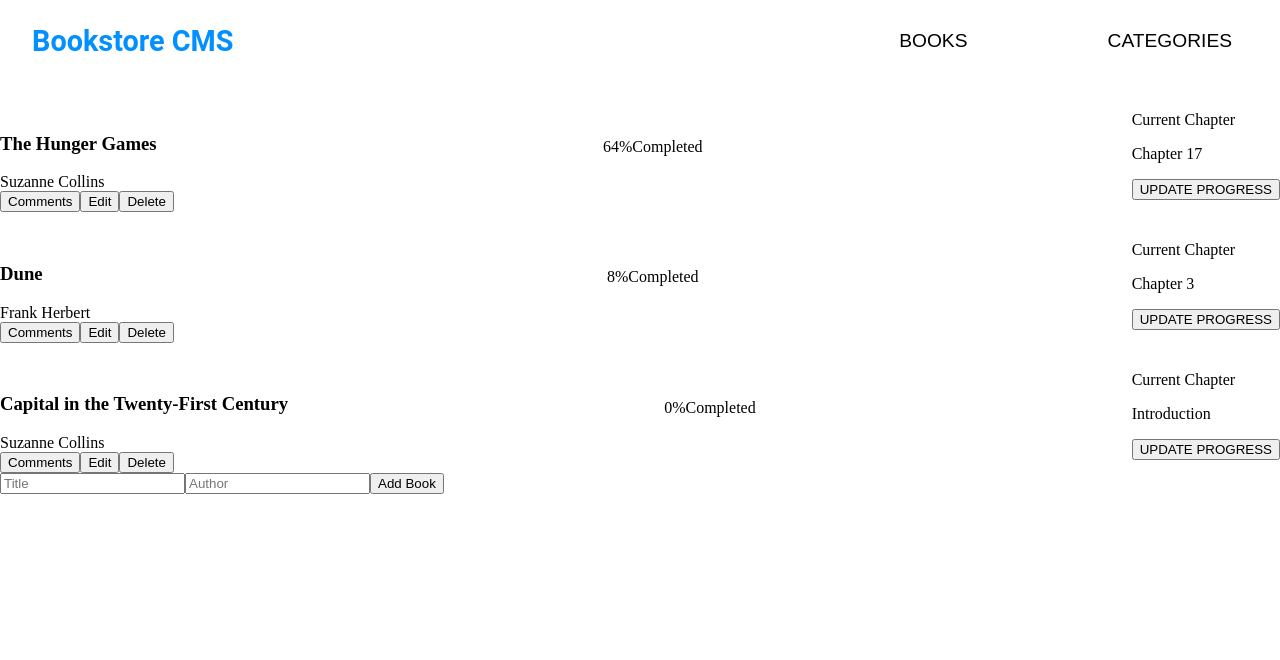
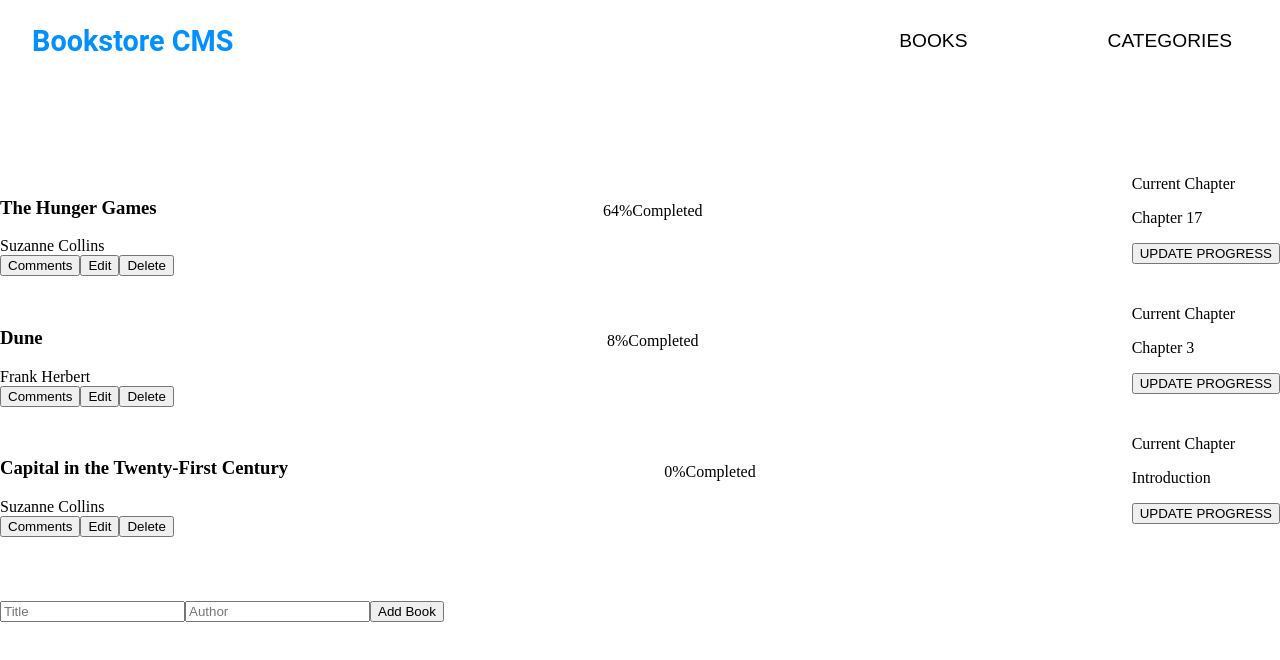
Before and after one commit to shuja-shah/Bookstore-CMS, a React (Create React App) app: page / in a window 1280 px wide. Shown: the top 660 px of the page. Built offline with nearby package versions, Linux system fonts and the light colour scheme.

Commit message:
Create Gap between Componenets

```diff
--- a/src/style.css
+++ b/src/style.css
@@ -1,6 +1,11 @@
 body {
   margin: 0;
   padding: 0;
+}
+
+#root {
+  display: grid;
+  row-gap: 4rem;
 }
 
 nav {
```
